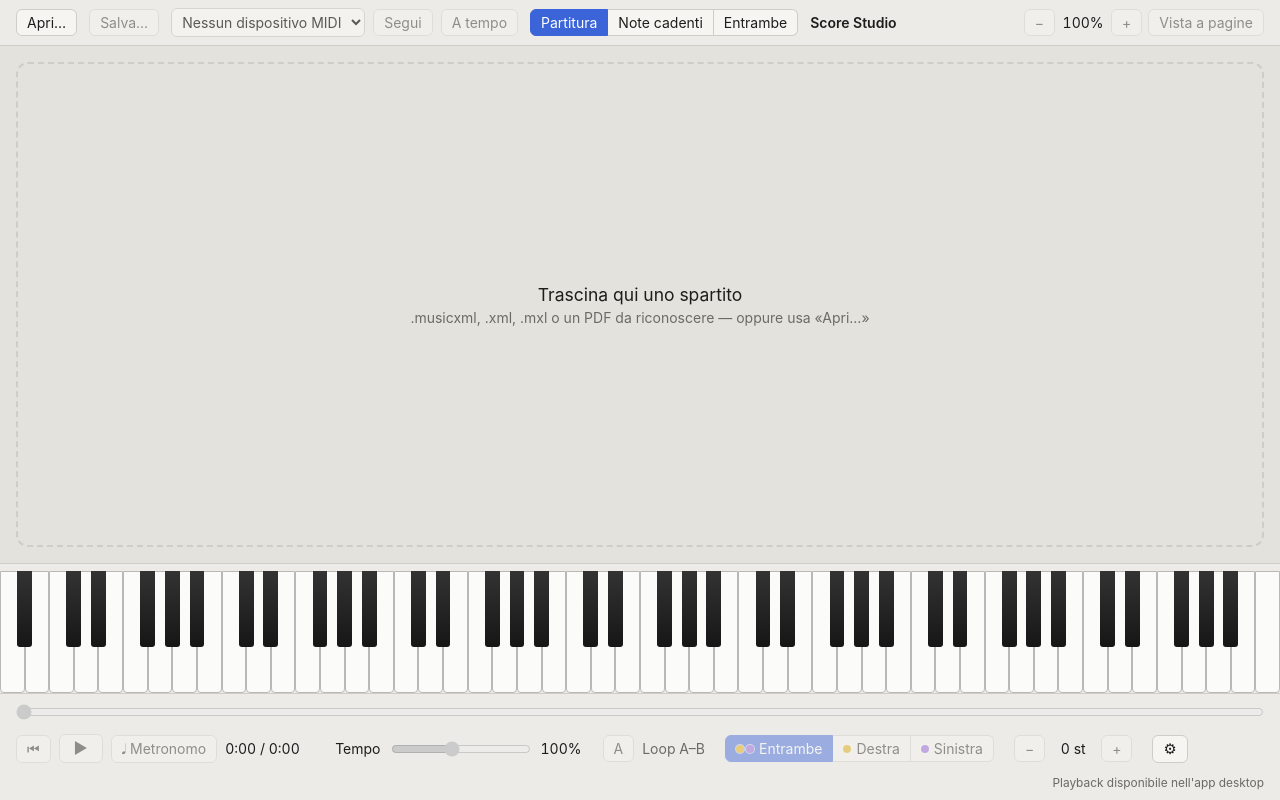
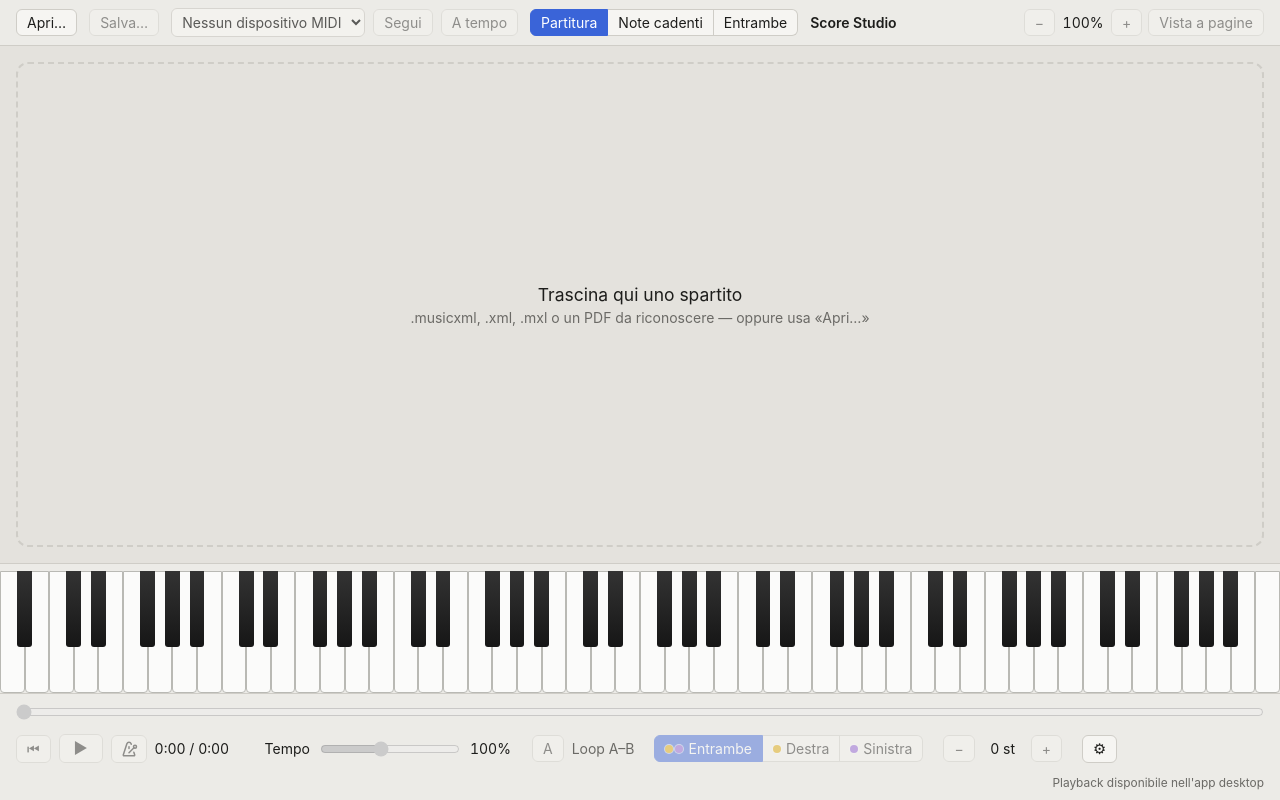
Before and after one commit to davelab/sight-reading-trainer, a React (Vite) app in the folder app/: page / in a window 1280 px wide. Built offline with nearby package versions, Linux system fonts and the light colour scheme.

Commit message:
Metronome button: icon only (Lucide metronome, ISC)
Co-Authored-By: Claude Opus 5.5 <noreply@anthropic.com>
Claude-Session: https://claude.ai/code/session_01BNfnDbCnX4fipriFbkAyPU

```diff
--- a/app/src/components/Transport/Transport.css
+++ b/app/src/components/Transport/Transport.css
@@ -97,3 +97,9 @@
   border-color: var(--accent);
   color: white;
 }
+.transport-group > button.icon-button {
+  display: inline-flex;
+  align-items: center;
+  justify-content: center;
+  padding: 4px 8px;
+}
--- a/app/src/components/Transport/Transport.tsx
+++ b/app/src/components/Transport/Transport.tsx
@@ -2,6 +2,7 @@ import { useState } from 'react'
 import { inTauri, ipc, type Hands } from '../../lib/ipc'
 import { useView } from '../../stores/view'
 import { setMetronome } from '../../stores/practice'
+import { MetronomeIcon } from '../icons/MetronomeIcon'
 import { ViewSettings } from '../ViewSettings'
 import { useScore } from '../../stores/score'
 import { useTransport } from '../../stores/transport'
@@ -88,13 +89,14 @@ export function Transport() {
           {t.playing ? '⏸' : '▶'}
         </button>
         <button
-          className={metronome ? 'selected' : ''}
           disabled={!enabled}
           aria-pressed={metronome}
           onClick={() => void setMetronome(!metronome)}
+          aria-label="Metronomo"
           title="Metronomo: un clic per movimento (accento sul primo) mentre la musica va"
+          className={`icon-button${metronome ? ' selected' : ''}`}
         >
-          𝅘𝅥 Metronomo
+          <MetronomeIcon />
         </button>
         <span className="time">
           {formatTime(t.positionMs)} / {formatTime(duration)}
--- /dev/null
+++ b/app/src/components/icons/MetronomeIcon.tsx
@@ -0,0 +1,22 @@
+/** Metronome icon from Lucide (lucide.dev, ISC licence), drawn in the current text colour. */
+export function MetronomeIcon({ size = 18 }: { size?: number }) {
+  return (
+    <svg
+      xmlns="http://www.w3.org/2000/svg"
+      width={size}
+      height={size}
+      viewBox="0 0 24 24"
+      fill="none"
+      stroke="currentColor"
+      strokeWidth={2}
+      strokeLinecap="round"
+      strokeLinejoin="round"
+      aria-hidden="true"
+    >
+      <path d="M12 11.4V9.1" />
+      <path d="m12 17 6.59-6.59" />
+      <path d="m15.05 5.7-.218-.691a3 3 0 0 0-5.663 0L4.418 19.695A1 1 0 0 0 5.37 21h13.253a1 1 0 0 0 .951-1.31L18.45 16.2" />
+      <circle cx="20" cy="9" r="2" />
+    </svg>
+  )
+}
```
